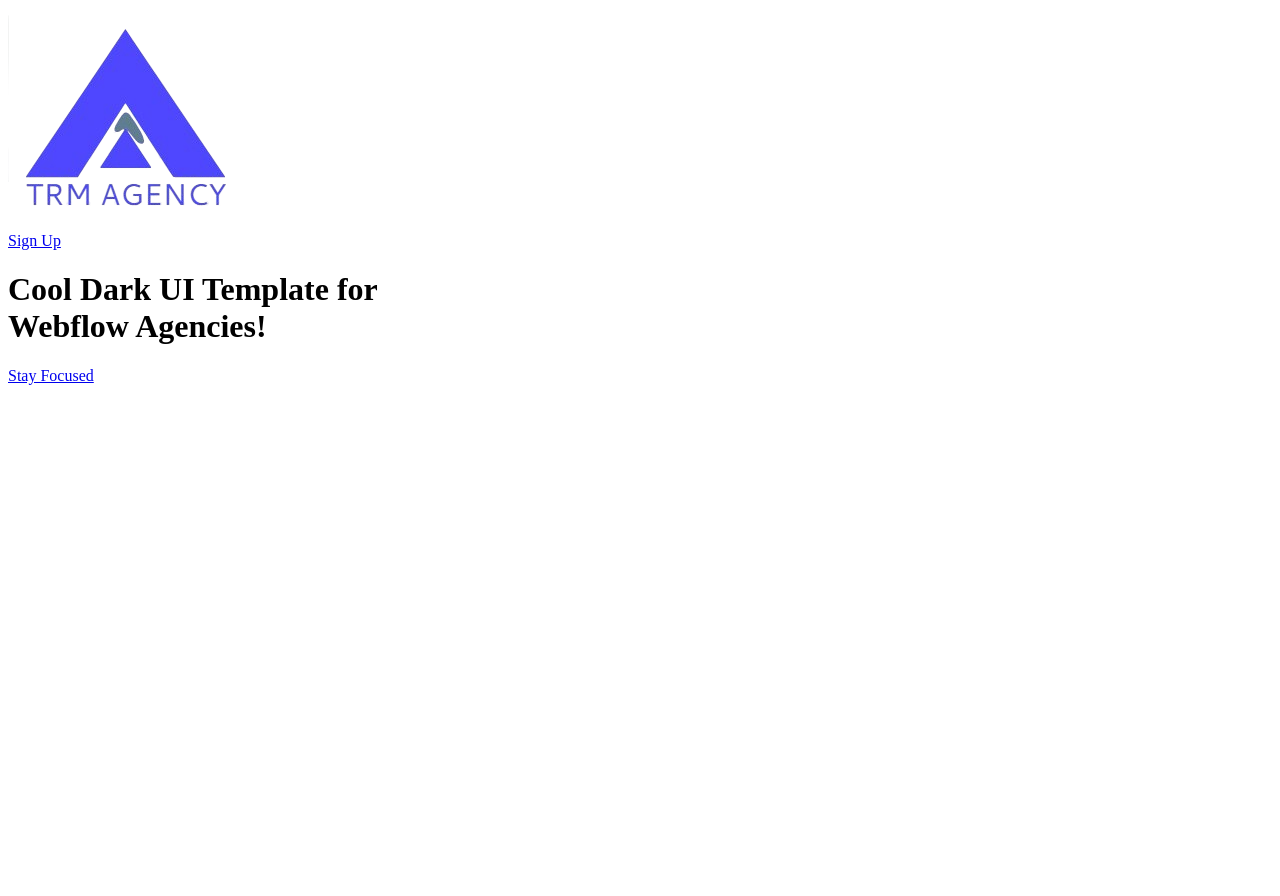
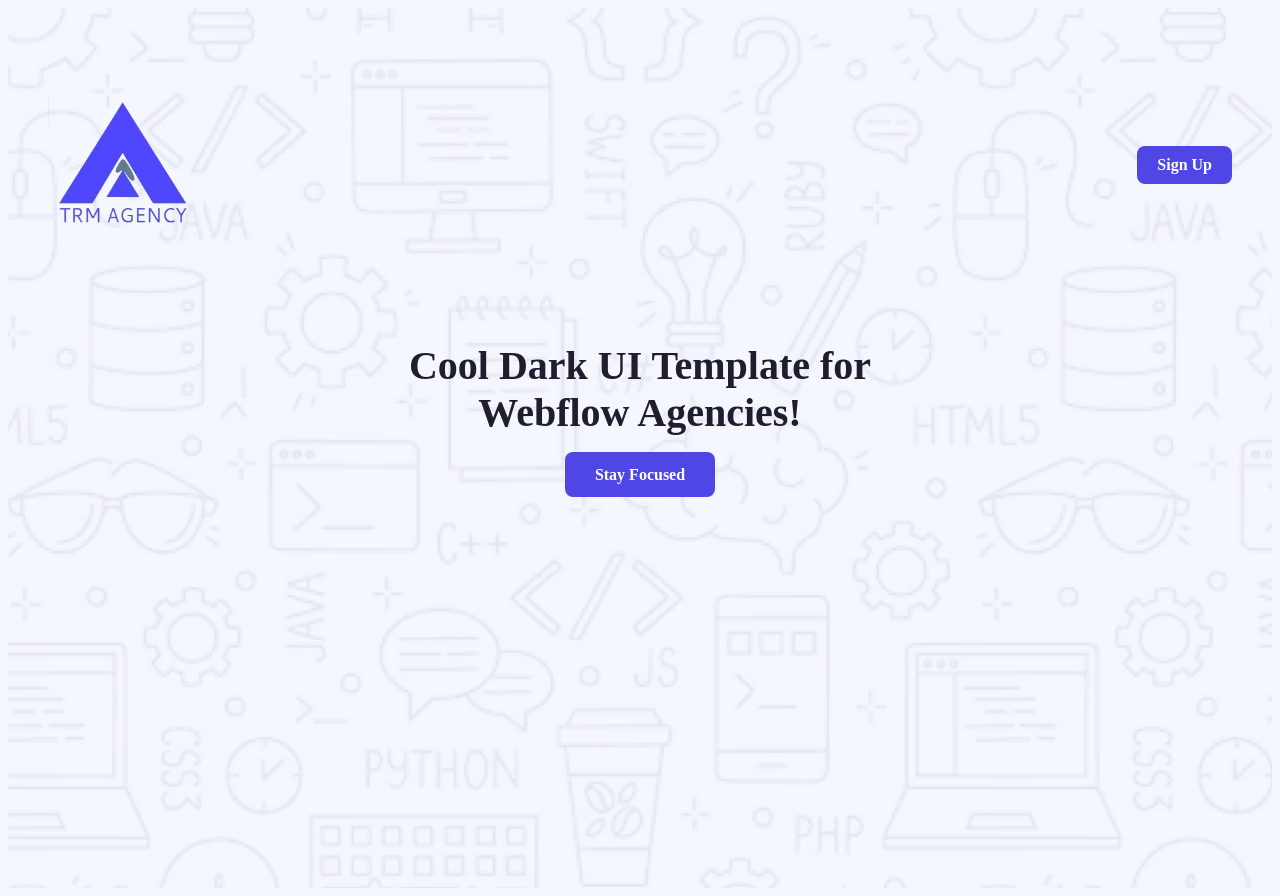
Before and after one commit to Ma-Ruman/trm-agency-company, a plain HTML site: page index.html in a window 1280 px wide. Before the commit the page ends 800 px from the top, so only its background shows below. Drawn offline with Linux system fonts and the light colour scheme.

Commit message:
Added hero section

```diff
--- a/index.html
+++ b/index.html
@@ -4,6 +4,7 @@
     <meta charset="UTF-8">
     <meta name="viewport" content="width=device-width, initial-scale=1.0">
     <title>TRM AGENCY</title>
+    <link rel="stylesheet" href="Assets/styles/style.css">
 </head>
 <body>
   <!-- Hero Section -->
```
